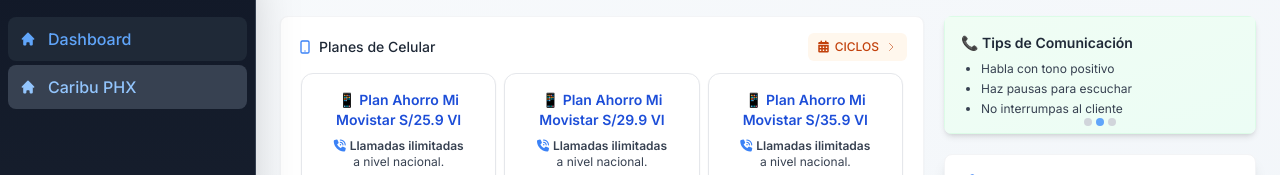
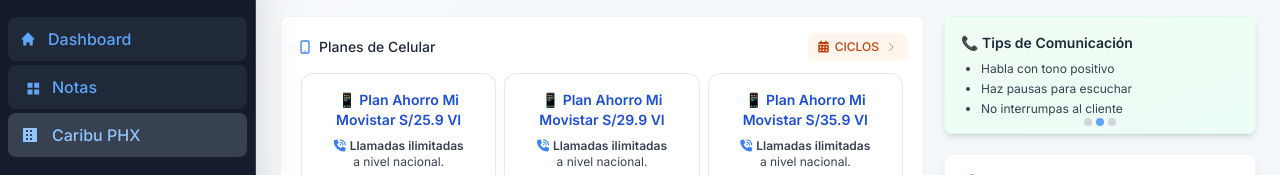
Before and after one commit to admicalidadsalesland/alertacalidad360, a plain HTML site: page Caribu_phx.html in a window 1280 px wide. Shown: the part 64-239 px from the top of the page. Drawn offline with nearby package versions, Linux system fonts and the light colour scheme.

Commit message:
Caribu_phx.html

```diff
--- a/Caribu_phx.html
+++ b/Caribu_phx.html
@@ -75,19 +75,28 @@
       </div>
 
       <nav id="sidebar-nav" class="flex-1 px-2 py-5 space-y-1 overflow-hidden">
-        <a href="index.html" class="flex items-center gap-3 px-3 py-2.5 rounded-lg bg-gray-800 text-blue-400 font-medium transition-all hover:bg-gray-700 group">
+
+      <a href="index.html" class="flex items-center gap-3 px-3 py-2.5 rounded-lg bg-gray-800 text-blue-400 font-medium transition-all hover:bg-gray-700 group">
           <svg xmlns="http://www.w3.org/2000/svg" class="h-4 w-4" viewBox="0 0 20 20" fill="currentColor">
             <path d="M10.707 2.293a1 1 0 00-1.414 0l-7 7a1 1 0 001.414 1.414L4 10.414V17a1 1 0 001 1h2a1 1 0 001-1v-2a1 1 0 011-1h2a1 1 0 011 1v2a1 1 0 001 1h2a1 1 0 001-1v-6.586l.293.293a1 1 0 001.414-1.414l-7-7z" />
           </svg>
           <span class="sidebar-text">Dashboard</span>
         </a>
 
-        <a href="Caribu_phx.html" class="flex items-center gap-3 px-3 py-2.5 rounded-lg bg-gray-700 text-blue-300 font-medium group">
-          <svg xmlns="http://www.w3.org/2000/svg" class="h-4 w-4" viewBox="0 0 20 20" fill="currentColor">
-            <path d="M10.707 2.293a1 1 0 00-1.414 0l-7 7a1 1 0 001.414 1.414L4 10.414V17a1 1 0 001 1h2a1 1 0 001-1v-2a1 1 0 011-1h2a1 1 0 011 1v2a1 1 0 001 1h2a1 1 0 001-1v-6.586l.293.293a1 1 0 001.414-1.414l-7-7z" />
+        <a href="Notas.html" class="flex items-center gap-3 px-3 py-2.5 rounded-lg bg-gray-800 text-blue-400 font-medium transition-all hover:bg-gray-700 group">
+          <svg xmlns="http://www.w3.org/2000/svg" class="h-5 w-5" viewBox="0 0 24 24" fill="currentColor">
+            <path d="M9 7h6v6H9V7zm8 0h6v6h-6V7zM9 15h6v6H9v-6zm8 0h6v6h-6v-6z"/>
           </svg>
-          <span class="sidebar-text">Caribu PHX</span>
+          <span>Notas</span>
         </a>
+
+          <a href="Caribu_phx.html"
+             class="flex items-center gap-3 px-3 py-2.5 rounded-lg bg-gray-700 text-blue-300 font-medium group">
+            <svg xmlns="http://www.w3.org/2000/svg" class="h-5 w-5" viewBox="0 0 20 20" fill="currentColor">
+              <path fill-rule="evenodd" d="M4 3a1 1 0 00-1 1v13h14V4a1 1 0 00-1-1H4zm2 2h2v2H6V5zm0 4h2v2H6V9zm0 4h2v2H6v-2zm4-8h2v2h-2V5zm0 4h2v2h-2V9zm0 4h2v2h-2v-2z" clip-rule="evenodd"/>
+            </svg>
+            <span>Caribu PHX</span>
+          </a>
 
 
       </nav>
```
